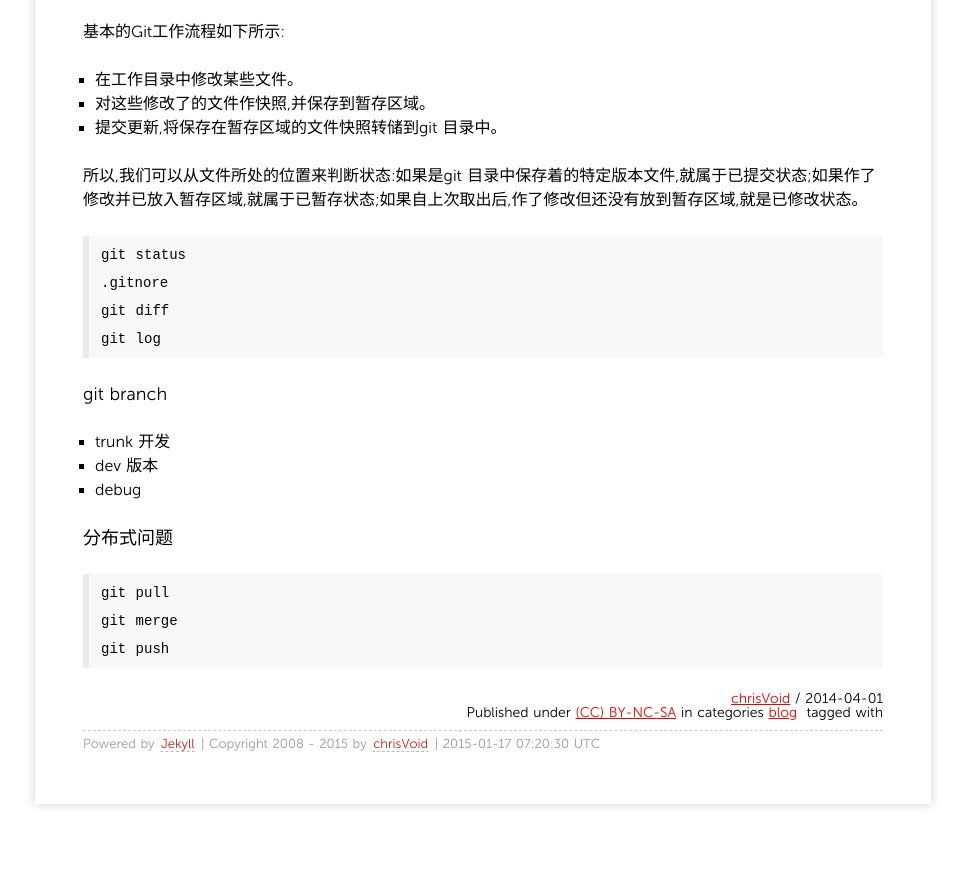
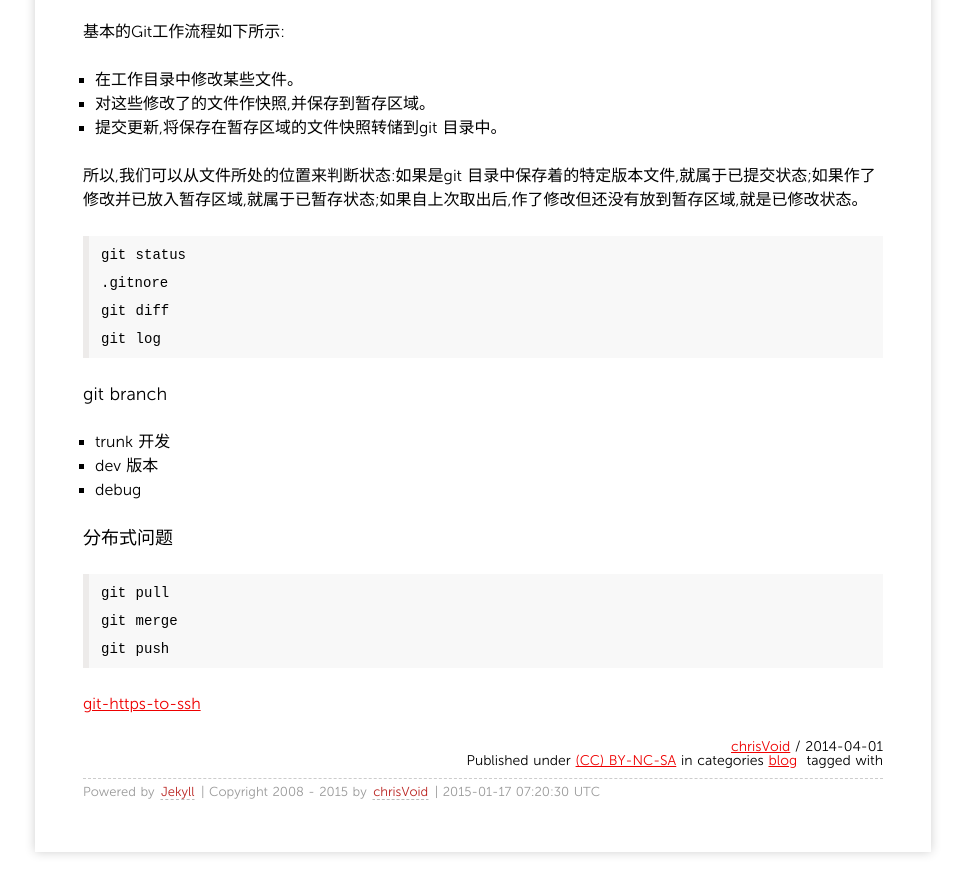
Before and after one commit to chris-void/chris-void.github.io, a Jekyll site: the page built from _posts/2014/2014-4-1-git-tutorial.md, in a window 1280 px wide and 900 px high, scrolled down 1838 px. Shown: the top 894 px of the window, without its empty margins (157-1122 px from the left). Built offline with Jekyll 4.4.1, drawn with Linux system fonts in a browser that asks for light colours; Markdown is read by kramdown in place of the engine named in the settings; comment, search, counter and statistics services are not loaded; before the commit the page ends 2690 px from its top, so only the background shows below that.

````diff
--- a/_posts/2014/2014-4-1-git-tutorial.md
+++ b/_posts/2014/2014-4-1-git-tutorial.md
@@ -89,3 +89,8 @@
 
 git push
 ```
+
+
+
+
+[git-https-to-ssh](https://help.github.com/articles/changing-a-remote-s-url/#switching-remote-urls-from-https-to-ssh)
````
